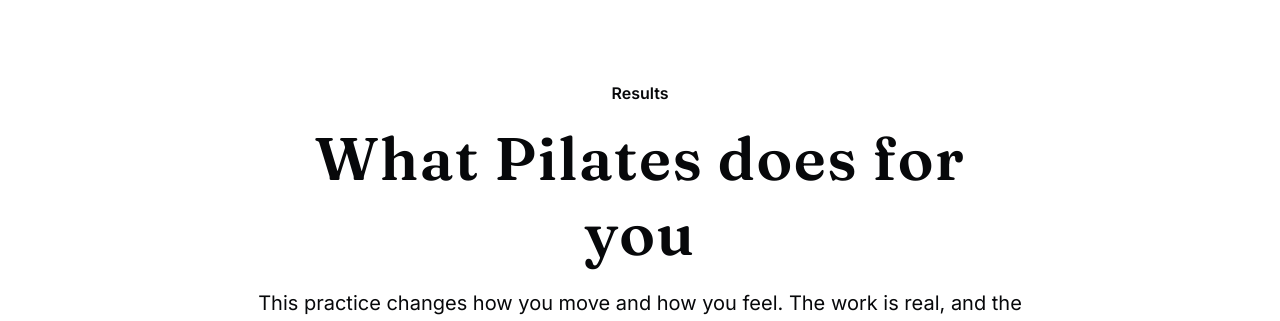
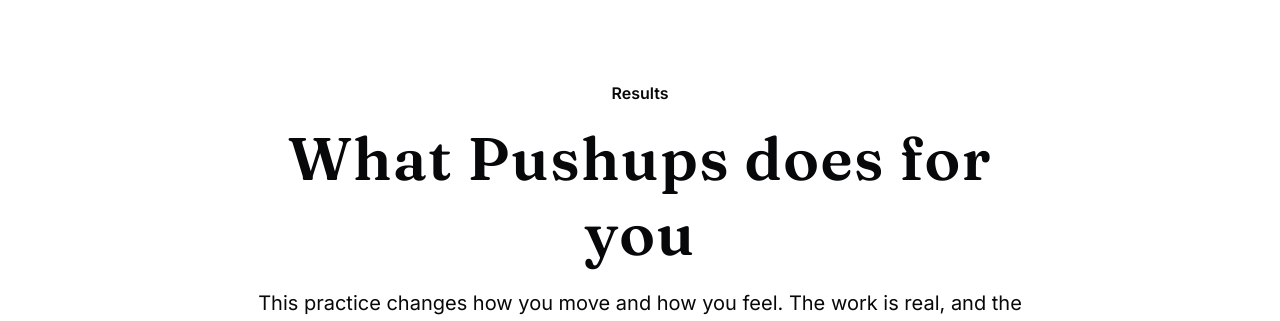
Before and after one commit to GOMI-STARKY/Pilates-Studio, a Next.js app: page / in a window 1280 px wide. Shown: the part 2240-2561 px from the top of the page. Built offline with nearby package versions, Linux system fonts and the light colour scheme.

Commit message:
Change 'What Pilates does for you' to 'What Pushups does for you'

```diff
--- a/app/page.tsx
+++ b/app/page.tsx
@@ -226,7 +226,7 @@ export default function Home() {
             <div className="mx-auto flex max-w-3xl flex-col items-center gap-3 text-center md:gap-4">
               <p className="text-base font-semibold text-dark">Results</p>
               <h2 className="font-serif text-4xl font-semibold leading-tight tracking-wide text-dark md:text-6xl">
-                What Pilates does for you
+                What Pushups does for you
               </h2>
               <p className="text-sm leading-relaxed text-dark md:text-xl">
                 This practice changes how you move and how you feel. The work is
```
